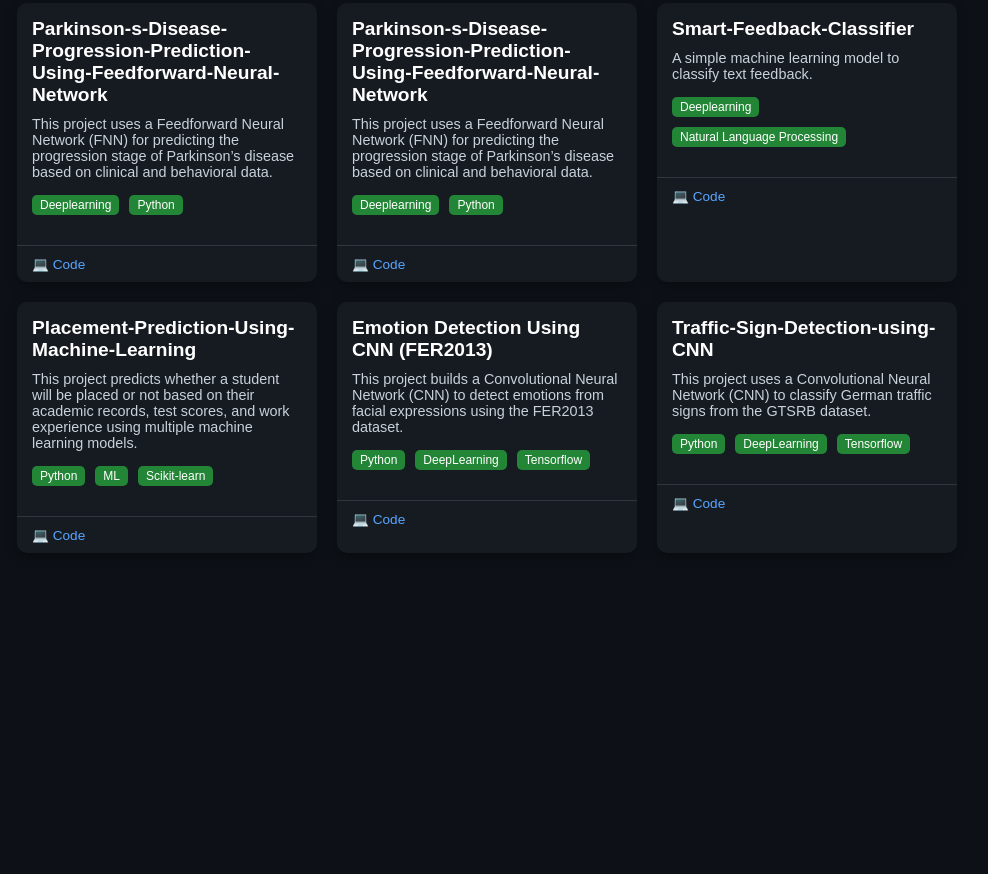
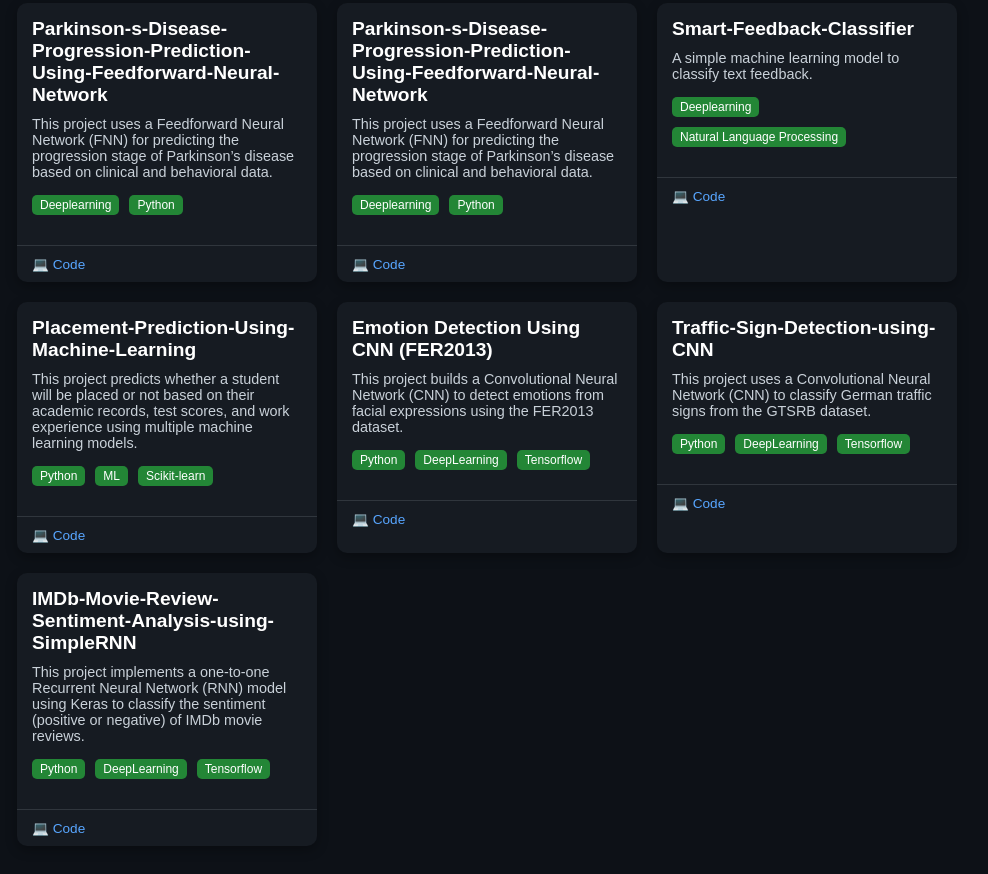
Before and after one commit to speranzadeejoe/Professional-Portfolio, a plain HTML site: page projects.html in a window 1280 px wide. Shown: the part 3724-4598 px from the top of the page, without its empty margins (143-1131 px from the left). Before the commit the page ends 4317 px from the top, so only its background shows below. Drawn offline with Linux system fonts and the light colour scheme.

Commit message:
Update projects.html

```diff
--- a/projects.html
+++ b/projects.html
@@ -889,6 +889,21 @@
             </div>
 
 
+<div class="card">
+                <div class="card-content">
+                    <h3>IMDb-Movie-Review-Sentiment-Analysis-using-SimpleRNN</h3>
+                    <p>This project implements a one-to-one Recurrent Neural Network (RNN) model using Keras to classify the sentiment (positive or negative) of IMDb movie reviews.</p>
+                    <div class="tags">
+                        <span class="tag">Python</span>
+                        <span class="tag">DeepLearning </span>
+                        <span class="tag">Tensorflow </span>
+                    </div>
+                </div>
+                <div class="card-footer">
+                    <a href="https://github.com/speranzadeejoe/IMDb-Movie-Review-Sentiment-Analysis-using-SimpleRNN/tree/main" target="_blank">💻 Code</a>
+                </div>
+            </div>
+
         </div>
     </section>
 </body>
```
